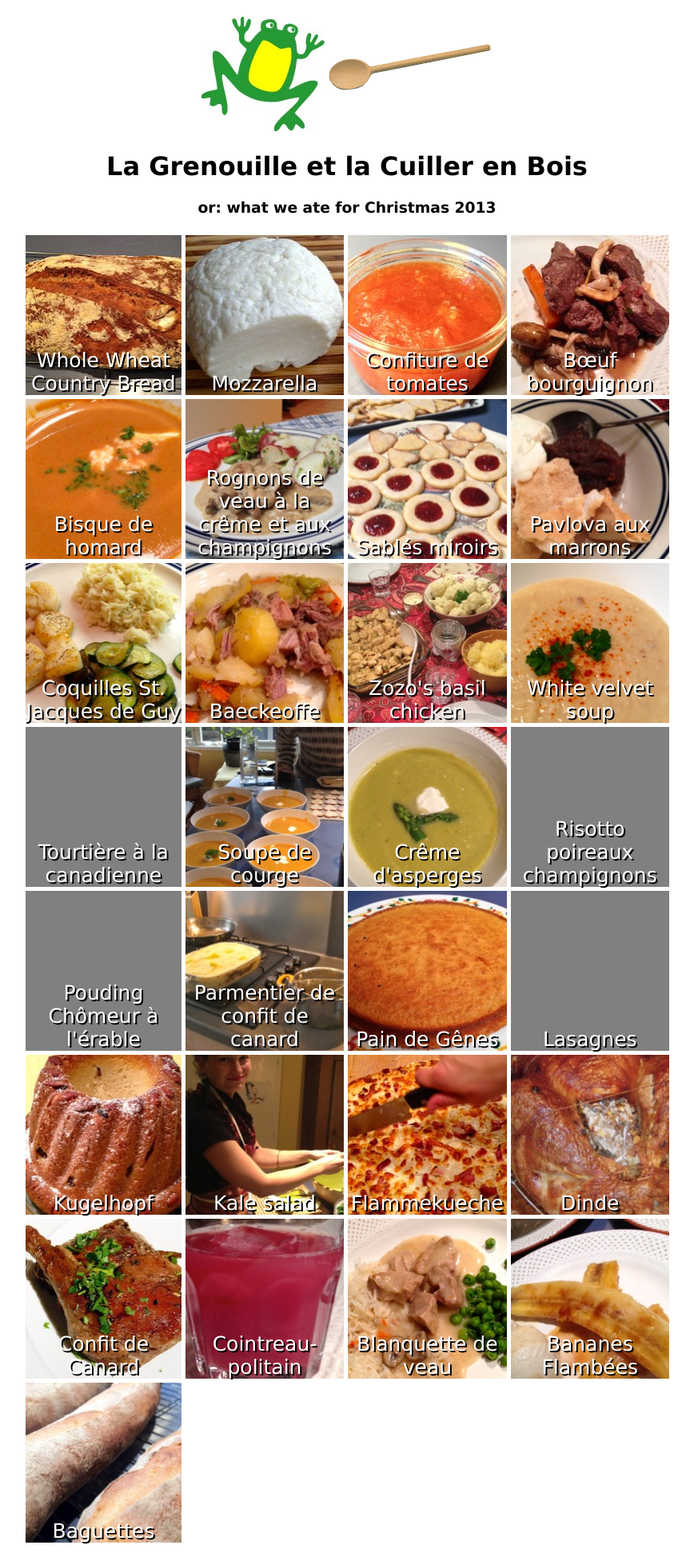
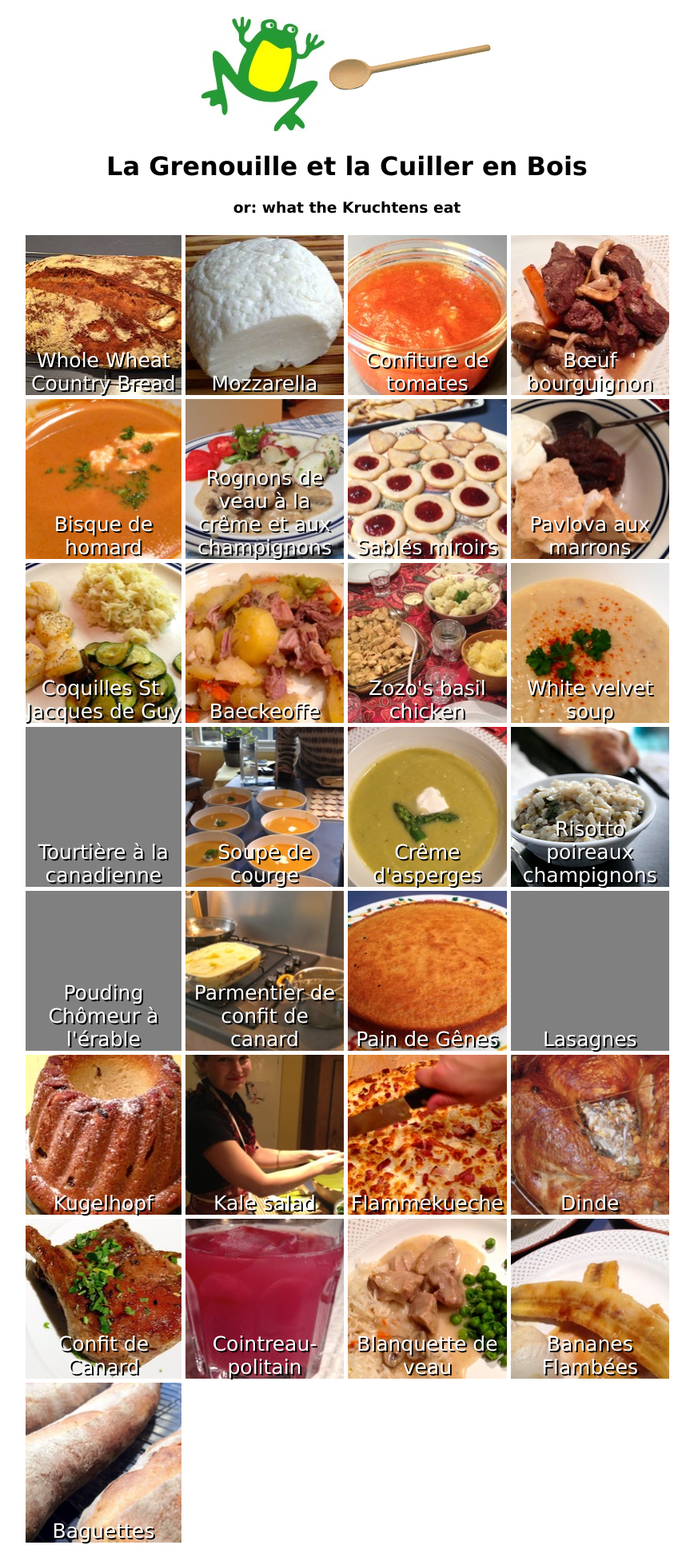
Before and after one commit to kruchten/spoon, a Jekyll site: the page built from index.html, in a window 1280 px wide. Shown: the whole page at 80% size, without its empty margins (206-1074 px from the left). Built offline with Jekyll 4.4.1, drawn with Linux system fonts in a browser that asks for light colours.

```diff
--- a/index.html
+++ b/index.html
@@ -28,7 +28,7 @@ td a {
 <div style="text-align: center;">
     <img src="img/frog.png"><img src="img/cuiller_bois.jpg" height="156">
     <h1>La Grenouille et la Cuiller en Bois</h1>
-    <h3>or: what we ate for Christmas 2013</h3>
+    <h3>or: what the Kruchtens eat</h3>
     <table cellspacing="5" cellpadding="0" style="width: 815px; margin: 0 auto;">
     {% for p in site.posts %}
     {% cycle '<tr>', '', '', '' %}
```
Also changed, not shown: _posts/2013-12-29-risotto_poireaux_champignons.md (+1 -1 lines).
